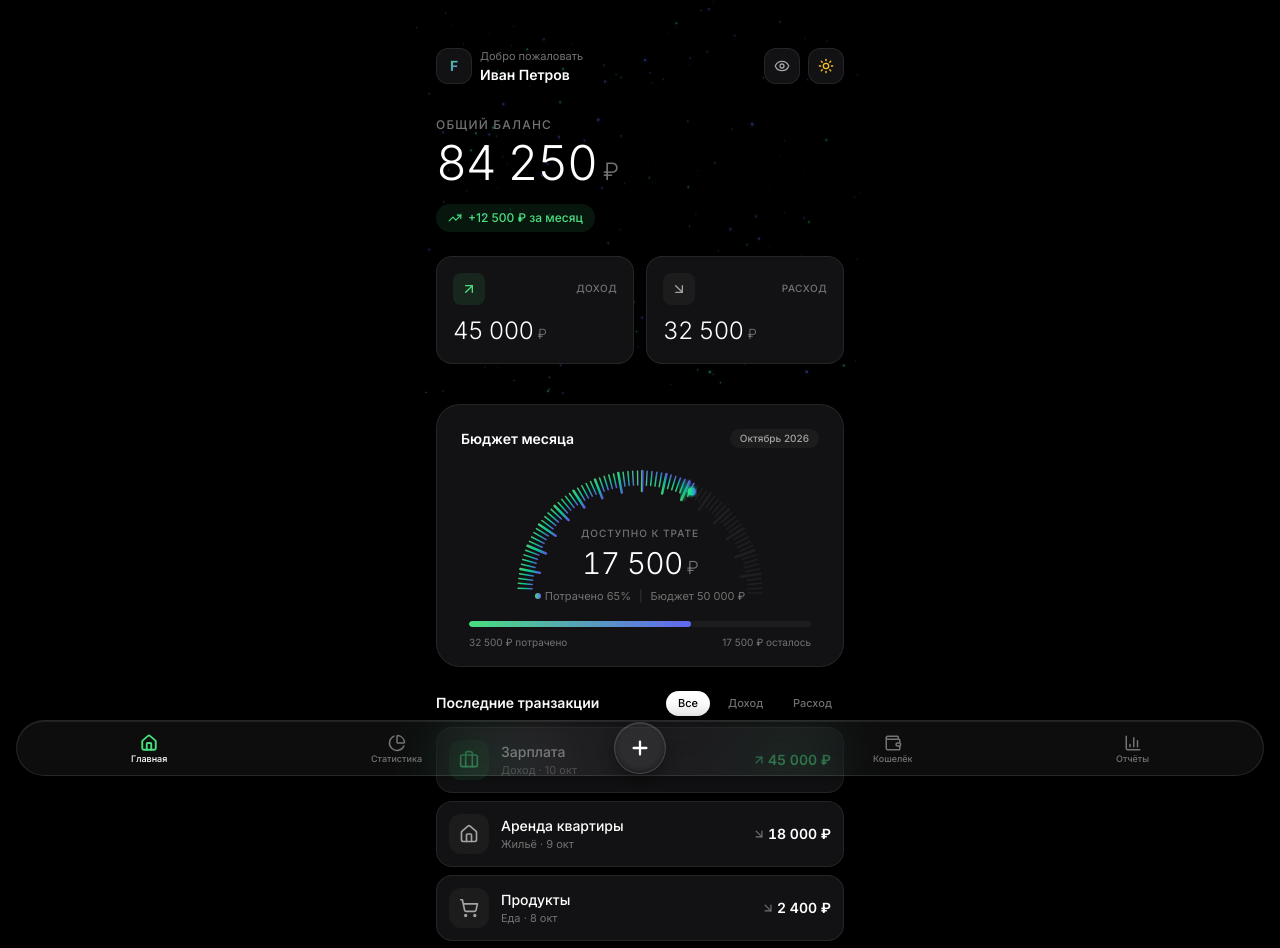
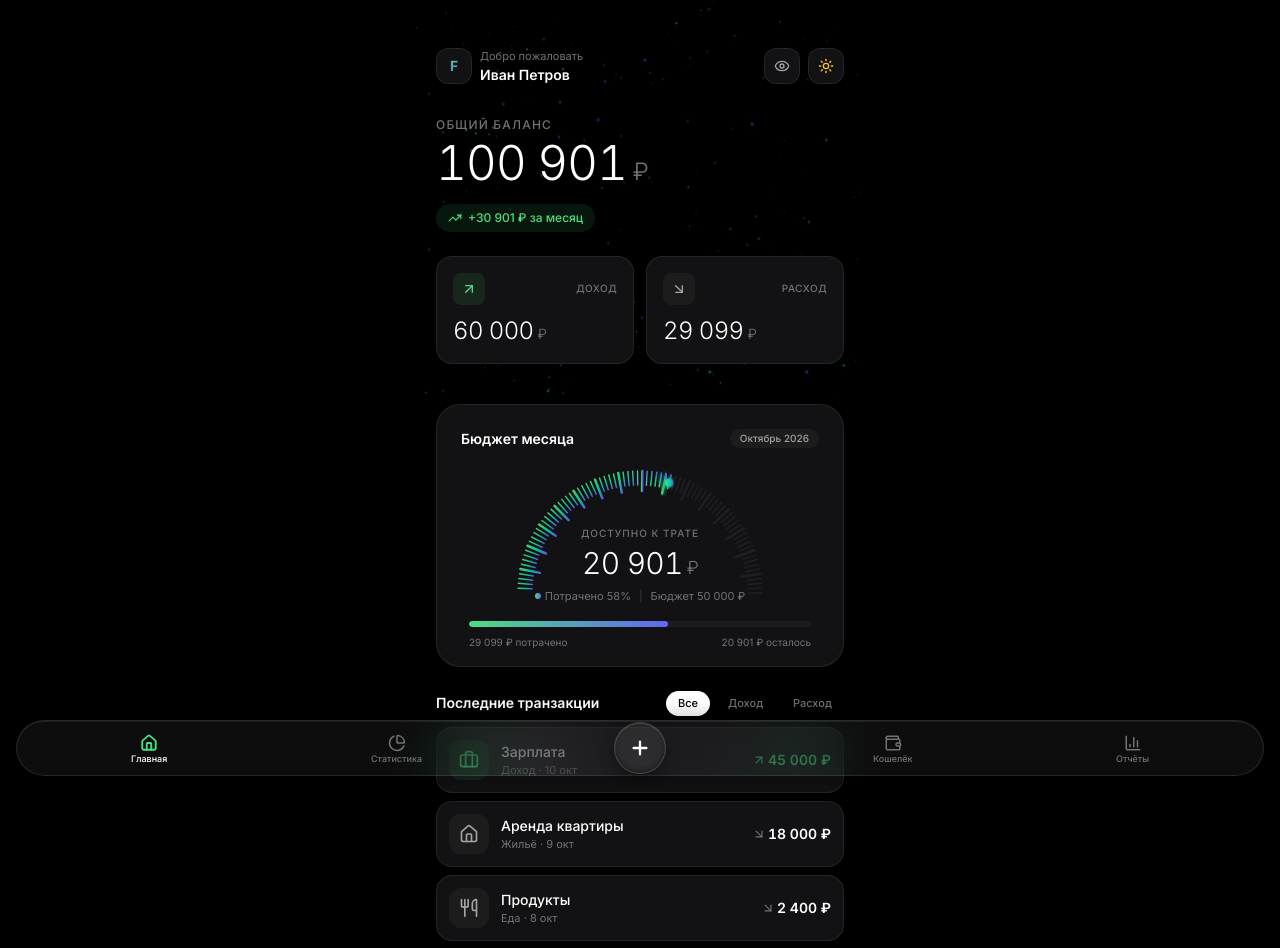
Before and after one commit to nlxv-dev/neo-finance, a React (Vite) app: page / in a window 1280 px wide. Shown: the top 948 px of the page. Built offline with nearby package versions, Linux system fonts and the light colour scheme.

Commit message:
Updated App.tsx

```diff
--- a/src/App.tsx
+++ b/src/App.tsx
@@ -1,12 +1,15 @@
-import { useState, useCallback } from 'react';
+import { useState, useCallback, useMemo } from 'react';
 import { Sun, Moon, TrendingUp, ArrowUpRight, ArrowDownRight, Eye, EyeOff } from 'lucide-react';
 import { useTheme } from '@/hooks/useTheme';
+import { useTransactions } from '@/hooks/useTransactions';
 import { ParticleBackground } from '@/components/ParticleBackground';
 import { SemiGauge } from '@/components/SemiGauge';
 import { TabBar } from '@/components/TabBar';
 import { TransactionList } from '@/components/TransactionList';
 import { AddTransactionSheet } from '@/components/AddTransactionSheet';
-import { balanceData, formatCurrency } from '@/data/mockData';
+import { formatCurrency, MONTHLY_BUDGET, INITIAL_BALANCE } from '@/data/mockData';
+
+const MONTHS_RU = ['Январь', 'Февраль', 'Март', 'Апрель', 'Май', 'Июнь', 'Июль', 'Август', 'Сентябрь', 'Октябрь', 'Ноябрь', 'Декабрь'];
 
 function App() {
   const { theme, toggleTheme } = useTheme();
@@ -14,11 +17,22 @@ function App() {
   const [balanceVisible, setBalanceVisible] = useState(true);
   const [isSheetOpen, setIsSheetOpen] = useState(false);
 
+  const { transactions, addTransaction, totalIncome, totalExpenses, totalBalance } = useTransactions();
+
+  const monthlyGrowth = totalIncome - totalExpenses;
+  const safeToSpend = Math.max(0, MONTHLY_BUDGET - totalExpenses);
+  const budgetPercent = Math.min(100, (totalExpenses / MONTHLY_BUDGET) * 100);
+
+  const monthLabel = useMemo(() => {
+    const now = new Date();
+    return `${MONTHS_RU[now.getMonth()]} ${now.getFullYear()}`;
+  }, []);
+
   const handleSaveTransaction = useCallback(
     (data: { amount: number; category: string; isIncome: boolean }) => {
-      console.log('Transaction saved:', data);
+      addTransaction(data);
     },
-    []
+    [addTransaction]
   );
 
   return (
@@ -74,7 +88,7 @@ function App() {
             </p>
             <div className="mt-1.5 flex items-end gap-2">
               <h1 className="font-light tracking-tight text-5xl text-neutral-900 dark:text-white tabular-nums">
-                {balanceVisible ? formatCurrency(balanceData.totalBalance) : '•• ••••'}
+                {balanceVisible ? formatCurrency(totalBalance) : '•• ••••'}
                 <span className="ml-1.5 text-2xl text-neutral-400 dark:text-neutral-500">₽</span>
               </h1>
             </div>
@@ -83,7 +97,7 @@ function App() {
             <div className="mt-4 inline-flex items-center gap-1.5 rounded-full bg-mint/10 dark:bg-mint/10 px-3 py-1.5">
               <TrendingUp className="h-3.5 w-3.5 text-mint dark:text-mint" />
               <span className="text-xs font-medium text-mint dark:text-mint">
-                +{formatCurrency(balanceData.monthlyGrowth)} ₽ за месяц
+                {monthlyGrowth >= 0 ? '+' : ''}{formatCurrency(monthlyGrowth)} ₽ за месяц
               </span>
             </div>
           </div>
@@ -100,7 +114,7 @@ function App() {
                 </span>
               </div>
               <p className="mt-2.5 font-light tracking-tight text-2xl text-neutral-900 dark:text-white tabular-nums">
-                {formatCurrency(balanceData.income)}
+                {formatCurrency(totalIncome)}
                 <span className="ml-1 text-sm text-neutral-400 dark:text-neutral-500">₽</span>
               </p>
             </div>
@@ -115,7 +129,7 @@ function App() {
                 </span>
               </div>
               <p className="mt-2.5 font-light tracking-tight text-2xl text-neutral-900 dark:text-white tabular-nums">
-                {formatCurrency(balanceData.expenses)}
+                {formatCurrency(totalExpenses)}
                 <span className="ml-1 text-sm text-neutral-400 dark:text-neutral-500">₽</span>
               </p>
             </div>
@@ -130,15 +144,15 @@ function App() {
                 Бюджет месяца
               </h2>
               <span className="rounded-full bg-neutral-100 dark:bg-neutral-800/50 px-2.5 py-0.5 text-[10px] font-medium text-neutral-500 dark:text-neutral-400">
-                Октябрь 2026
+                {monthLabel}
               </span>
             </div>
 
             <div className="flex justify-center">
               <SemiGauge
-                spent={balanceData.expenses}
-                budget={balanceData.monthlyBudget}
-                safeToSpend={balanceData.safeToSpend}
+                spent={totalExpenses}
+                budget={MONTHLY_BUDGET}
+                safeToSpend={safeToSpend}
               />
             </div>
 
@@ -147,14 +161,12 @@ function App() {
               <div className="h-1.5 w-full overflow-hidden rounded-full bg-neutral-100 dark:bg-neutral-800/50">
                 <div
                   className="h-full rounded-full bg-gradient-to-r from-mint to-indigoblue transition-all duration-1000 ease-out"
-                  style={{
-                    width: `${(balanceData.expenses / balanceData.monthlyBudget) * 100}%`,
-                  }}
+                  style={{ width: `${budgetPercent}%` }}
                 />
               </div>
               <div className="mt-2 flex justify-between text-[10px] text-neutral-400 dark:text-neutral-500">
-                <span>{formatCurrency(balanceData.expenses)} ₽ потрачено</span>
-                <span>{formatCurrency(balanceData.monthlyBudget - balanceData.expenses)} ₽ осталось</span>
+                <span>{formatCurrency(totalExpenses)} ₽ потрачено</span>
+                <span>{formatCurrency(Math.max(0, MONTHLY_BUDGET - totalExpenses))} ₽ осталось</span>
               </div>
             </div>
           </div>
@@ -162,7 +174,7 @@ function App() {
 
         {/* === BOTTOM SECTION (Transactions + Tab Bar) === */}
         <section className="px-5">
-          <TransactionList />
+          <TransactionList transactions={transactions} />
         </section>
       </div>
 
--- a/src/components/TransactionList.tsx
+++ b/src/components/TransactionList.tsx
@@ -1,8 +1,12 @@
 import { useState } from 'react';
-import { ArrowUpRight, ArrowDownRight, Check } from 'lucide-react';
-import { transactions, formatCurrency, type Transaction } from '@/data/mockData';
+import { ArrowUpRight, ArrowDownRight } from 'lucide-react';
+import { formatCurrency, getIconForCategory, type Transaction } from '@/data/mockData';
 
-export function TransactionList() {
+interface TransactionListProps {
+  transactions: Transaction[];
+}
+
+export function TransactionList({ transactions }: TransactionListProps) {
   const [filter, setFilter] = useState<'all' | 'income' | 'expense'>('all');
 
   const filtered = transactions.filter((t) => {
@@ -35,16 +39,22 @@ export function TransactionList() {
       </div>
 
       <div className="space-y-2">
-        {filtered.map((tx, i) => (
-          <TransactionRow key={tx.id} tx={tx} index={i} />
-        ))}
+        {filtered.length === 0 ? (
+          <p className="py-8 text-center text-sm text-neutral-400 dark:text-neutral-500">
+            Нет транзакций
+          </p>
+        ) : (
+          filtered.map((tx, i) => (
+            <TransactionRow key={tx.id} tx={tx} index={i} />
+          ))
+        )}
       </div>
     </div>
   );
 }
 
 function TransactionRow({ tx, index }: { tx: Transaction; index: number }) {
-  const Icon = tx.icon;
+  const Icon = getIconForCategory(tx.category);
 
   return (
     <div
--- a/src/data/mockData.ts
+++ b/src/data/mockData.ts
@@ -12,38 +12,57 @@ import {
   type LucideIcon,
 } from 'lucide-react';
 
+/**
+ * Transaction as stored in localStorage — no icon field (icons aren't serializable).
+ * The icon is resolved at render time via the categoryIconMap.
+ */
 export interface Transaction {
   id: number;
   title: string;
   category: string;
   amount: number;
   date: string;
-  icon: LucideIcon;
   isIncome: boolean;
 }
 
-export const balanceData = {
-  totalBalance: 84250,
-  monthlyGrowth: 12500,
-  income: 45000,
-  expenses: 32500,
-  monthlyBudget: 50000,
-  safeToSpend: 17500,
+export const INITIAL_BALANCE = 70000;
+export const MONTHLY_BUDGET = 50000;
+
+export const categoryIconMap: Record<string, LucideIcon> = {
+  'Доход': Briefcase,
+  'Жильё': Home,
+  'Еда': Utensils,
+  'Досуг': Film,
+  'Транспорт': Car,
+  'Подписки': Film,
+  'Здоровье': Dumbbell,
+  'Связь': Smartphone,
+  'Фриланс': Laptop,
 };
 
-export const transactions: Transaction[] = [
-  { id: 1, title: 'Зарплата', category: 'Доход', amount: 45000, date: '10 окт', icon: Briefcase, isIncome: true },
-  { id: 2, title: 'Аренда квартиры', category: 'Жильё', amount: 18000, date: '9 окт', icon: Home, isIncome: false },
-  { id: 3, title: 'Продукты', category: 'Еда', amount: 2400, date: '8 окт', icon: ShoppingCart, isIncome: false },
-  { id: 4, title: 'Ресторан', category: 'Досуг', amount: 3200, date: '7 окт', icon: Utensils, isIncome: false },
-  { id: 5, title: 'Фриланс проект', category: 'Доход', amount: 15000, date: '6 окт', icon: Laptop, isIncome: true },
-  { id: 6, title: 'Такси', category: 'Транспорт', amount: 650, date: '5 окт', icon: Car, isIncome: false },
-  { id: 7, title: 'Netflix', category: 'Подписки', amount: 799, date: '4 окт', icon: Film, isIncome: false },
-  { id: 8, title: 'Кофе', category: 'Еда', amount: 350, date: '3 окт', icon: Coffee, isIncome: false },
-  { id: 9, title: 'Спортзал', category: 'Здоровье', amount: 2500, date: '2 окт', icon: Dumbbell, isIncome: false },
-  { id: 10, title: 'Мобильная связь', category: 'Связь', amount: 1200, date: '1 окт', icon: Smartphone, isIncome: false },
+export function getIconForCategory(category: string): LucideIcon {
+  return categoryIconMap[category] ?? ShoppingCart;
+}
+
+export const initialTransactions: Transaction[] = [
+  { id: 1, title: 'Зарплата', category: 'Доход', amount: 45000, date: '10 окт', isIncome: true },
+  { id: 2, title: 'Аренда квартиры', category: 'Жильё', amount: 18000, date: '9 окт', isIncome: false },
+  { id: 3, title: 'Продукты', category: 'Еда', amount: 2400, date: '8 окт', isIncome: false },
+  { id: 4, title: 'Ресторан', category: 'Досуг', amount: 3200, date: '7 окт', isIncome: false },
+  { id: 5, title: 'Фриланс проект', category: 'Фриланс', amount: 15000, date: '6 окт', isIncome: true },
+  { id: 6, title: 'Такси', category: 'Транспорт', amount: 650, date: '5 окт', isIncome: false },
+  { id: 7, title: 'Netflix', category: 'Подписки', amount: 799, date: '4 окт', isIncome: false },
+  { id: 8, title: 'Кофе', category: 'Еда', amount: 350, date: '3 окт', isIncome: false },
+  { id: 9, title: 'Спортзал', category: 'Здоровье', amount: 2500, date: '2 окт', isIncome: false },
+  { id: 10, title: 'Мобильная связь', category: 'Связь', amount: 1200, date: '1 окт', isIncome: false },
 ];
 
 export function formatCurrency(amount: number): string {
   return amount.toLocaleString('ru-RU');
 }
+
+const MONTHS_RU = ['янв', 'фев', 'мар', 'апр', 'май', 'июн', 'июл', 'авг', 'сен', 'окт', 'ноя', 'дек'];
+
+export function formatDate(date: Date): string {
+  return `${date.getDate()} ${MONTHS_RU[date.getMonth()]}`;
+}
--- /dev/null
+++ b/src/hooks/useTransactions.ts
@@ -0,0 +1,75 @@
+import { useState, useEffect, useCallback } from 'react';
+import {
+  type Transaction,
+  initialTransactions,
+  INITIAL_BALANCE,
+} from '@/data/mockData';
+
+const STORAGE_KEY = 'fintrack-transactions';
+
+function loadTransactions(): Transaction[] {
+  try {
+    const stored = localStorage.getItem(STORAGE_KEY);
+    if (stored) {
+      const parsed = JSON.parse(stored) as Transaction[];
+      if (Array.isArray(parsed)) return parsed;
+    }
+  } catch {
+    // ignore malformed data
+  }
+  return initialTransactions;
+}
+
+export interface TransactionInput {
+  amount: number;
+  category: string;
+  isIncome: boolean;
+}
+
+export function useTransactions() {
+  const [transactions, setTransactions] = useState<Transaction[]>(loadTransactions);
+
+  useEffect(() => {
+    try {
+      localStorage.setItem(STORAGE_KEY, JSON.stringify(transactions));
+    } catch {
+      // storage may be full or unavailable — ignore
+    }
+  }, [transactions]);
+
+  const addTransaction = useCallback((input: TransactionInput) => {
+    const now = new Date();
+    const months = ['янв', 'фев', 'мар', 'апр', 'май', 'июн', 'июл', 'авг', 'сен', 'окт', 'ноя', 'дек'];
+    const dateStr = `${now.getDate()} ${months[now.getMonth()]}`;
+
+    const newTx: Transaction = {
+      id: Date.now(),
+      title: input.category,
+      category: input.category,
+      amount: input.amount,
+      date: dateStr,
+      isIncome: input.isIncome,
+    };
+
+    setTransactions((prev) => [newTx, ...prev]);
+  }, []);
+
+  // Derived metrics
+  const totalIncome = transactions
+    .filter((t) => t.isIncome)
+    .reduce((sum, t) => sum + t.amount, 0);
+
+  const totalExpenses = transactions
+    .filter((t) => !t.isIncome)
+    .reduce((sum, t) => sum + t.amount, 0);
+
+  const totalBalance = INITIAL_BALANCE + totalIncome - totalExpenses;
+
+  return {
+    transactions,
+    addTransaction,
+    totalIncome,
+    totalExpenses,
+    totalBalance,
+  };
+}
```
